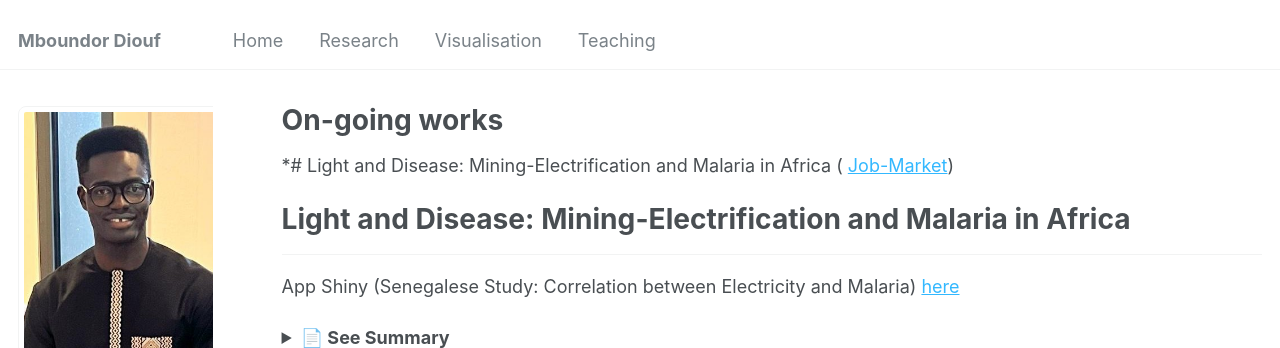
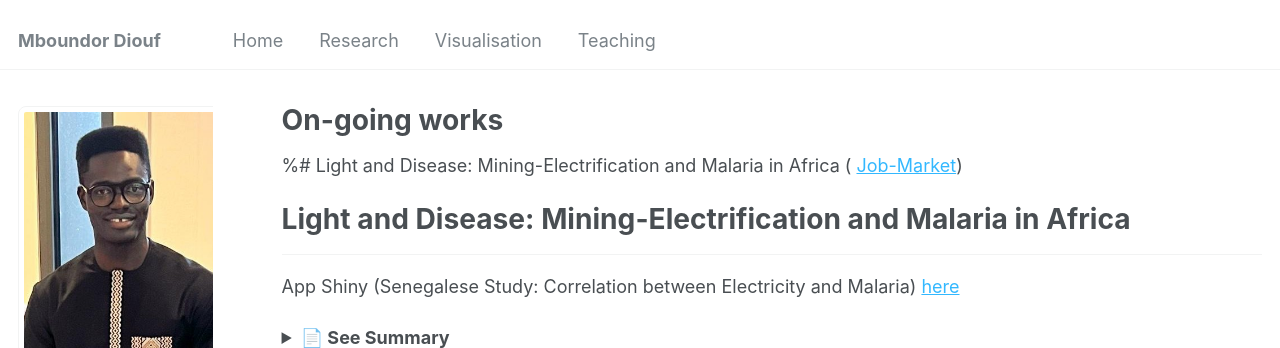
Before and after one commit to mboundordiouf/mboundordiouf.github.io, a Jekyll site: the page built from _pages/publications.md, in a window 1280 px wide and 900 px high. Shown: the top 348 px of the window. Built offline with Jekyll 4.4.1, drawn with Linux system fonts in a browser that asks for light colours.

Commit message:
Update publication entry formatting in markdown

```diff
--- a/_pages/publications.md
+++ b/_pages/publications.md
@@ -5,7 +5,7 @@ permalink: /publications/
 author_profile: true
 ---
 
-*# Light and Disease: Mining-Electrification and Malaria in Africa ( <a href="https://www.dropbox.com/scl/fi/x42vtos0zq8v30fqzzgm3/Job_Market_Mining_Energy_Malaria_in_SSA.pdf?rlkey=ztmfpia0w920hjgy199tqbnc8&e=5&st=wy7zklp3&dl=0" target="_blank" style="color:#33b8ff;">Job-Market</a>)
+%# Light and Disease: Mining-Electrification and Malaria in Africa ( <a href="https://www.dropbox.com/scl/fi/x42vtos0zq8v30fqzzgm3/Job_Market_Mining_Energy_Malaria_in_SSA.pdf?rlkey=ztmfpia0w920hjgy199tqbnc8&e=5&st=wy7zklp3&dl=0" target="_blank" style="color:#33b8ff;">Job-Market</a>)
 # Light and Disease: Mining-Electrification and Malaria in Africa
 ------
 App Shiny (Senegalese Study: Correlation between Electricity and Malaria)  <a href="https://diouf.shinyapps.io/Energy_Malaria_SEN_fin/" target="_blank" style="color:#33b8ff;">here</a>
```
